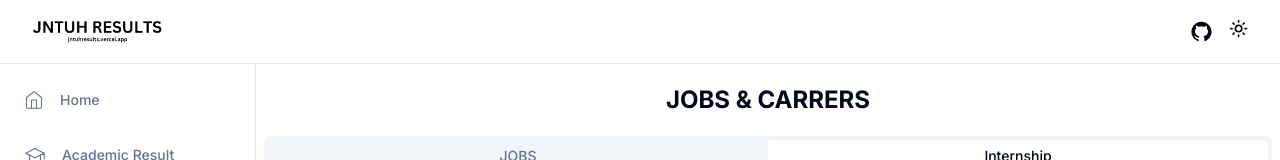
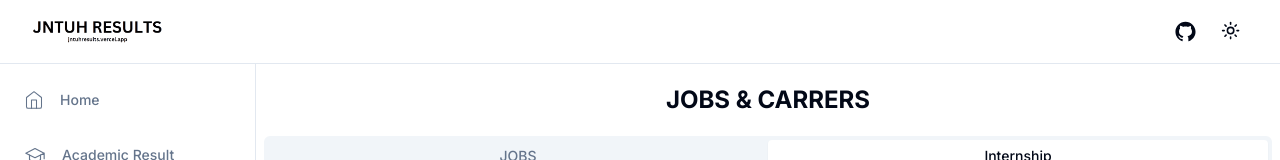
Before and after one commit to ThilakReddyy/JNTUHRESULTS-WEB, a Next.js app: page /carrers in a window 1280 px wide. Shown: the top 160 px of the page. Built offline with nearby package versions, Linux system fonts and the light colour scheme; a web font is replaced by a local one.

Commit message:
ui change

```diff
--- a/components/ui/button.tsx
+++ b/components/ui/button.tsx
@@ -21,6 +21,7 @@ const buttonVariants = cva(
       },
       size: {
         default: "h-10 px-4 py-2",
+        ssm: "h-7 rounded-md px-2",
         sm: "h-9 rounded-md px-3",
         lg: "h-11 rounded-md px-8",
         icon: "h-10 w-10",
```
